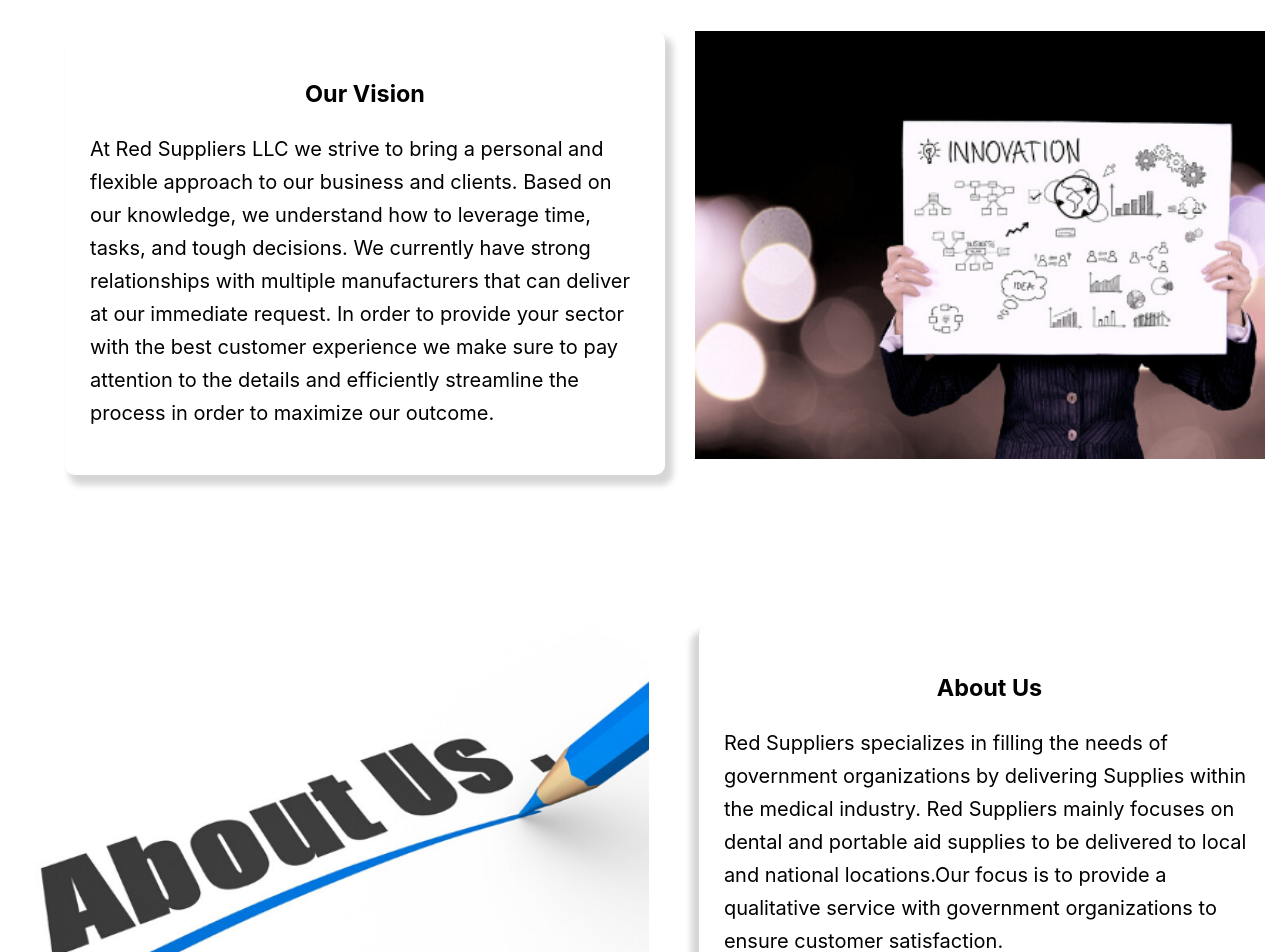
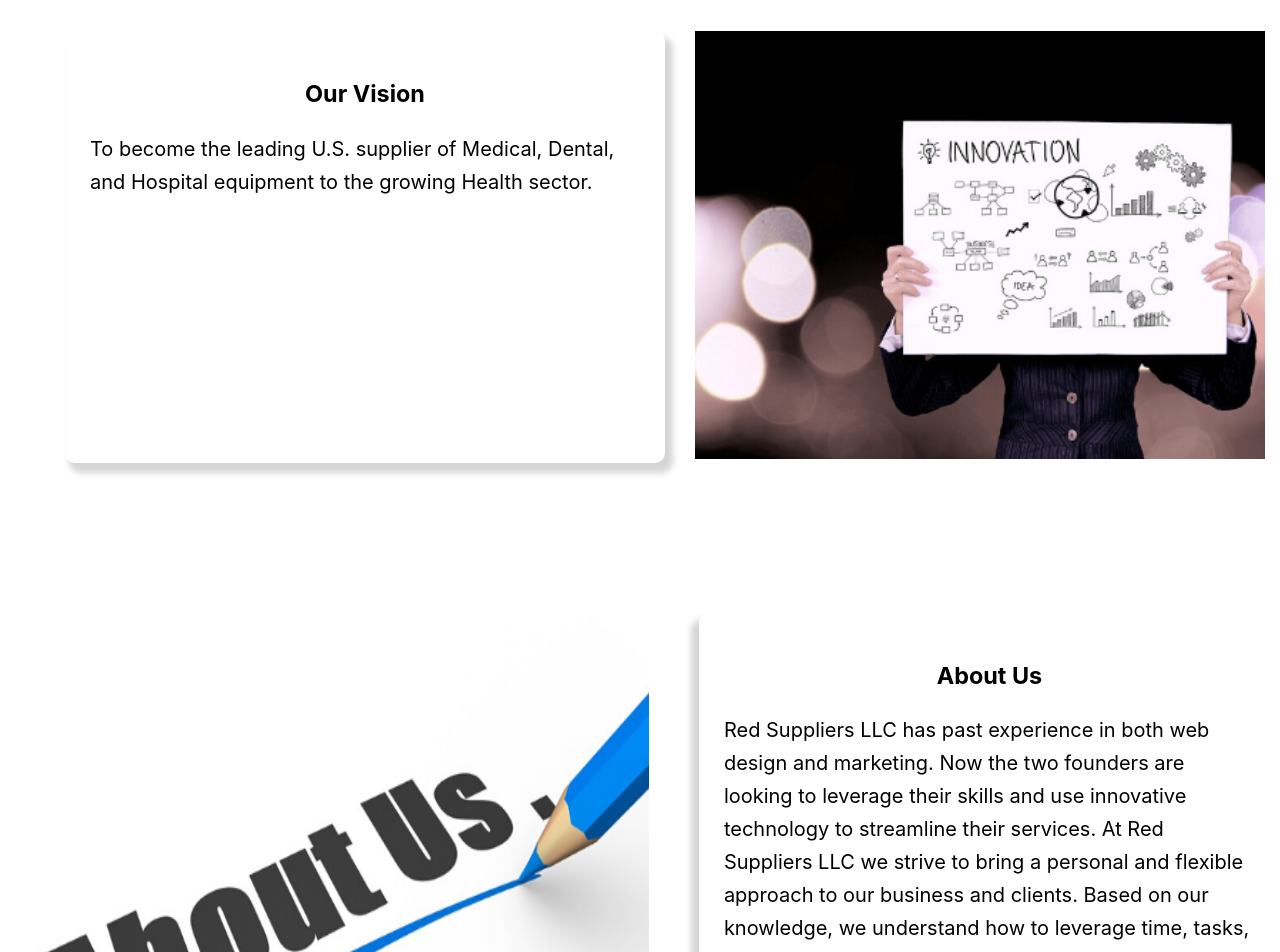
Before and after one commit to Red-Suppliers-LLC/red-suppliers-fe, a React (Create React App) app in the folder client/: page /about in a window 1280 px wide. Shown: the part 160-1112 px from the top of the page. Built offline with nearby package versions, Linux system fonts and the light colour scheme.

Commit message:
change made to jsx in in home and services page

```diff
--- a/client/src/components/AboutUs.js
+++ b/client/src/components/AboutUs.js
@@ -22,15 +22,7 @@ const AboutUs = () => {
             <div className="body-three">
               <h3 className="title"> Our Vision </h3>
               <p>
-                {" "}
-                At Red Suppliers LLC we strive to bring a personal and flexible
-                approach to our business and clients. Based on our knowledge, we
-                understand how to leverage time, tasks, and tough decisions. We
-                currently have strong relationships with multiple manufacturers
-                that can deliver at our immediate request. In order to provide
-                your sector with the best customer experience we make sure to
-                pay attention to the details and efficiently streamline the
-                process in order to maximize our outcome.{" "}
+              To become the leading U.S. supplier of Medical, Dental, and Hospital equipment to the growing Health sector.
               </p>
             </div>
           </div>
@@ -43,12 +35,9 @@ const AboutUs = () => {
             <div className="body-three">
               <h3 className="titleTwo"> About Us </h3>
               <p className="body-two-paragraph">
-                Red Suppliers specializes in filling the needs of government
-                organizations by delivering Supplies within the medical
-                industry. Red Suppliers mainly focuses on dental and portable
-                aid supplies to be delivered to local and national locations.Our
-                focus is to provide a qualitative service with government
-                organizations to ensure customer satisfaction.
+              Red Suppliers LLC has past experience in both web design and marketing. Now the two founders are looking to leverage their skills and use innovative technology to streamline their services.
+
+              At Red Suppliers LLC we strive to bring a personal and flexible approach to our business and clients. Based on our knowledge, we understand how to leverage time, tasks, and tough decisions. We currently have strong relationships with multiple manufacturers that can deliver  at our immediate request. In order to provide your sector with the best customer experience we make sure to pay attention to the details and efficiently streamline the process in order to maximize our outcome.
               </p>
             </div>
           </div>
--- a/client/src/components/Home.js
+++ b/client/src/components/Home.js
@@ -48,12 +48,7 @@ const Home = () => {
               <img className="handshake-img" src={Benefits} />
               <h3 className="title-font"> Benefits </h3>
               <p className="font-size2">
-                Through providing medical supplies we noticed that some buyers
-                look for a few key things such as quality, efficiency, and low
-                cost. In order to maintain consistency and quality we associate
-                ourselves with other professionals to satisfy each and everyone
-                of those criterias. One of our aims is to build a long term
-                relationship of customer satisfaction.{" "}
+              When it comes to business the way we structure our services is by focusing on three key things: cost, communication, and commitment. We believe in a win-win mentality where the relationship we foster will not only be based on results but also the satisfaction of the work that is done.
               </p>
             </div>
           </div>
@@ -67,10 +62,7 @@ const Home = () => {
             </div>
             <div className="center-width">
               <p className="font-size">
-                The list of products we supply can range from Basic First Aid to
-                even OSHA, Pets, Coast Guard, Swimming First Aids and many more.
-                We are constantly updating our inventory to satisfy our buyers.
-                Contact us to see how we can provide what you may need.{" "}
+              The list of products we supply can range from Basic First Aid to even OSHA, Pets, Coast Guard, Swimming First Aids and many more. We are constantly updating our inventory to satisfy our buyers. Contact us to see how we can provide what you may need.
               </p>
             </div>
           </div>
--- a/client/src/components/OurPartners.js
+++ b/client/src/components/OurPartners.js
@@ -36,5 +36,3 @@ const OurPartners = () => {
 }
 
 export default OurPartners
-
-//for styling purposes you should try to import a fake image as a place holder since an img tag acts different than an H3 tag would.
```
